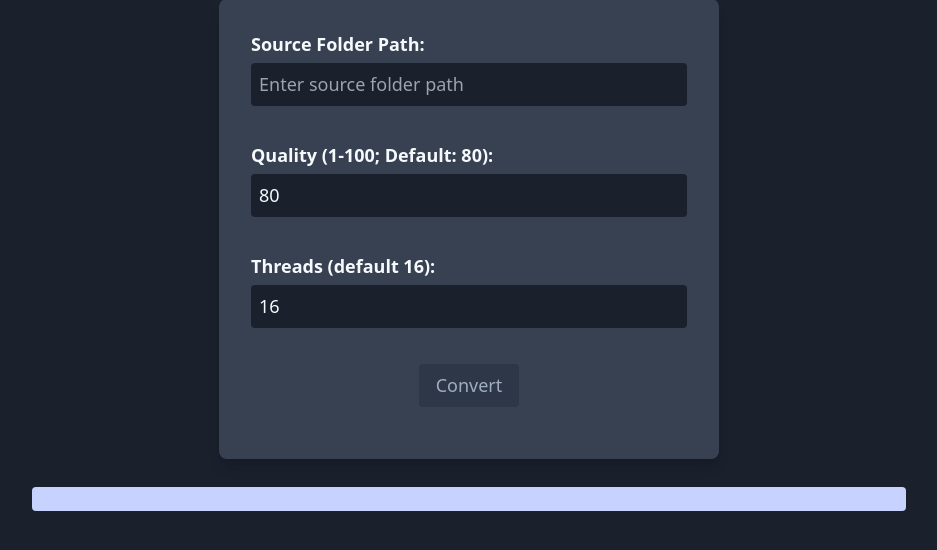
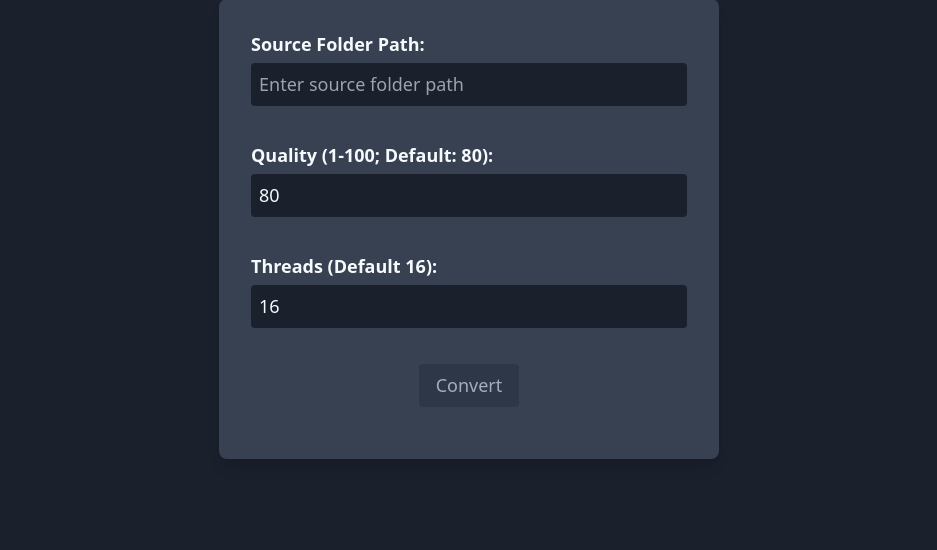
Before and after one commit to aditya-xq/PicToWebP, a Flask app: page / in a window 1280 px wide. Shown: the part 189-739 px from the top of the page, without its empty margins (171-1108 px from the left). Run offline with Flask 3, Linux system fonts and the light colour scheme; data that the repository does not hold is empty; some libraries are stand-ins or nearby versions.

Commit message:
misc fixes

```diff
--- a/src/app.py
+++ b/src/app.py
@@ -1,5 +1,6 @@
 import json
 from pathlib import Path
+from threading import Lock
 import time
 from flask import Flask, request, render_template, jsonify, Response, stream_with_context
 from convert import convert_images
@@ -7,6 +8,7 @@ from enums import OutputImageFormat
 from convert import global_conversion_progress
 
 app = Flask(__name__)
+conversion_lock = Lock()
 
 @app.route('/', methods=['GET'])
 def index():
@@ -60,8 +62,12 @@ def convert():
             # Handle any other exceptions
             return f"An error occurred: {e}", 500
 
-    message, status_code = validate_and_convert()
-    return jsonify({"message": message}), status_code
+    if conversion_lock.locked():
+        return jsonify({"message": "Conversion is already in progress"}), 429
+
+    with conversion_lock:
+        message, status_code = validate_and_convert()
+        return jsonify({"message": message}), status_code
 
 if __name__ == '__main__':
     app.run(debug=True)  # Set debug=False in a production environment
--- a/src/templates/index.html
+++ b/src/templates/index.html
@@ -4,6 +4,7 @@
     <meta charset="UTF-8">
     <meta name="viewport" content="width=device-width, initial-scale=1.0">
     <title>PicToWebP 🖼️➡️🌐</title>
+    <link rel="icon" type="image/x-icon" href="favicon.ico">
     <script src="https://cdn.tailwindcss.com"></script>
     <style>
         body {
@@ -76,8 +77,6 @@
         const submitButton = document.getElementById('submit-button');
         const evtSource = new EventSource("/progress");
 
-        console.log('s', sourceFolder.textContent);
-
         // Early exit if essential elements are missing
         if (!form || !progressBar || !statsDisplay || !sourceFolder || !quality || !threads || !submitButton) {
             console.error('One or more essential elements are missing in the DOM');
@@ -136,6 +135,7 @@
                     evtSource.close();
                     displayStats(data['stats']);
                     setFormDisabled(false); // Re-enable the form
+                    validateInputs();
                 }
             } catch (error) {
                 console.error('Error parsing JSON:', error);
@@ -146,6 +146,8 @@
         // Handle form submission
         form.addEventListener('submit', function(e) {
             e.preventDefault();
+            statsDisplay.classList.add('hidden');
+
             const formData = new FormData(form);
 
             fetch('/convert', {
@@ -174,8 +176,9 @@
             evtSource.close();
         };
 
-        // Initial validation check
+        // Initial setup
         validateInputs();
+        progressBar.parentElement.style.display = 'none';
     });
     </script>
 </head>
@@ -194,7 +197,7 @@
                 <input type="number" id="quality" name="quality" value="80" min="1" max="100" class="w-full px-3 py-2 rounded-md bg-gray-800 border border-gray-600 focus:outline-none focus:border-indigo-500">
             </div>
             <div class="mb-4">
-                <label for="threads">Threads (default 16):</label>
+                <label for="threads">Threads (Default 16):</label>
                 <input type="number" id="threads" name="threads" value="16" placeholder="Number of threads" class="w-full px-3 py-2 rounded-md bg-gray-800 border border-gray-600 focus:outline-none focus:border-indigo-500">
             </div>
             <div class="flex justify-center">
@@ -203,7 +206,7 @@
         </form>
         <div class="mt-6 pb-8">
             <div class="relative pt-1">
-                <div class="overflow-hidden h-6 mb-4 text-xs flex rounded bg-indigo-200" style="width: 70%; margin:auto">
+                <div class="overflow-hidden h-6 mb-4 text-xs flex rounded-full bg-indigo-200" style="width: 70%; margin:auto">
                     <div id="progress-bar" style="width:0%;" class="shadow-none h-6 flex flex-col text-center whitespace-nowrap text-white justify-center bg-indigo-500"></div>
                 </div>
             </div>
```
Also changed, not shown: src/templates/favicon.ico (added).
